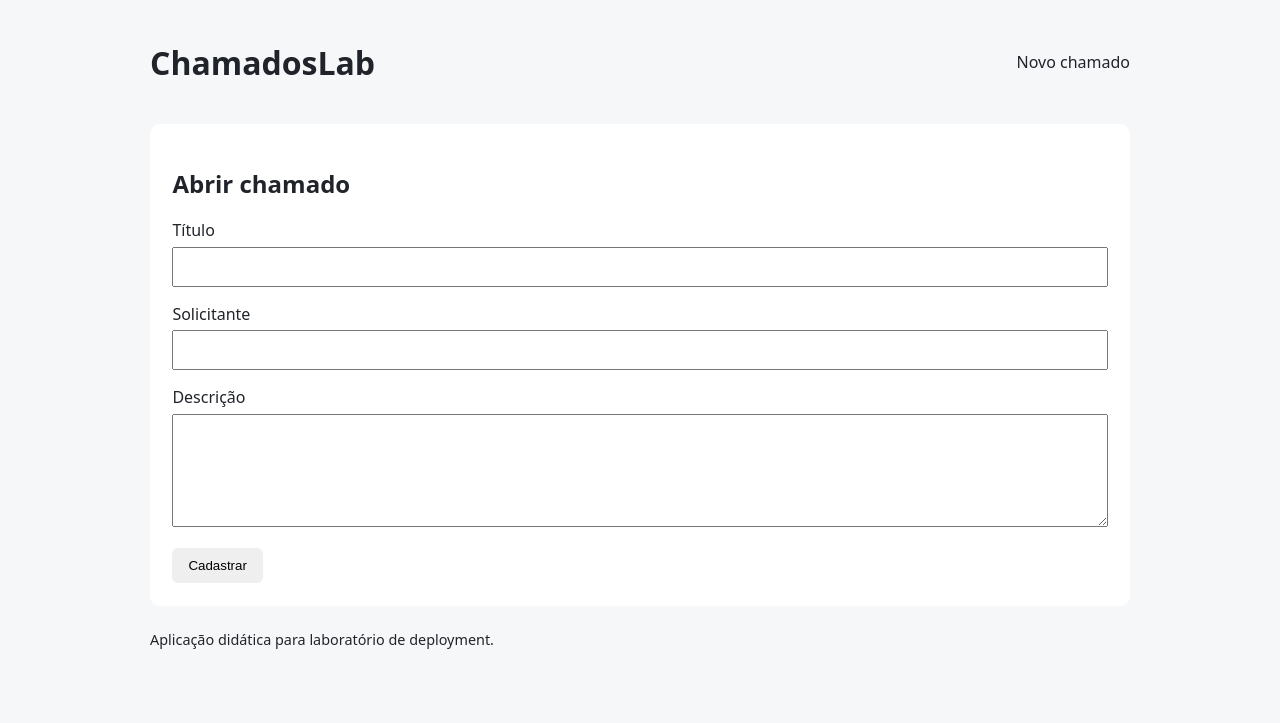
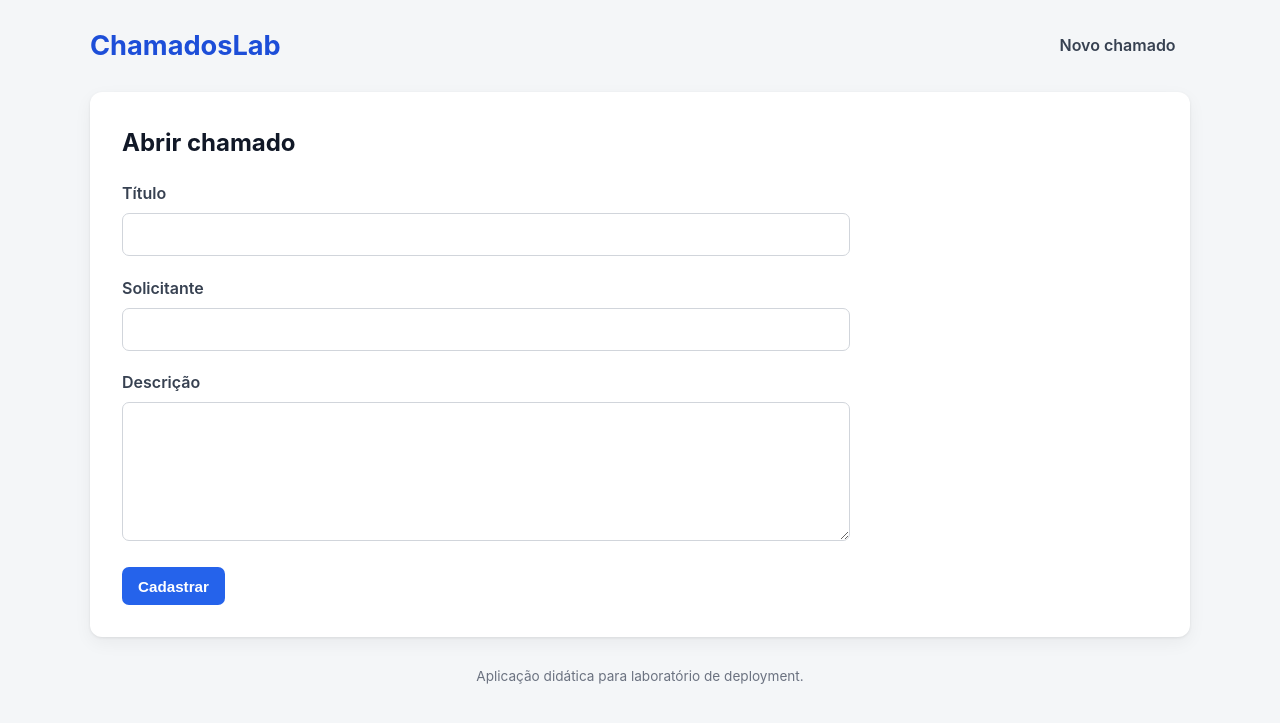
Before and after one commit to luizfelipetux/chamados-lab, a Flask app: page /chamados/novo in a window 1280 px wide. Shown: the top 723 px of the page. Run offline with Flask 3, Linux system fonts and the light colour scheme.

Commit message:
Update CSS styles for layout and design improvements

```diff
--- a/static/style.css
+++ b/static/style.css
@@ -1,46 +1,316 @@
+/* =========================
+   ChamadosLab - estilo geral
+   ========================= */
+{
+    box-sizing: border-box;
+}
+
 body {
-    font-family: system-ui, sans-serif;
-    max-width: 980px;
+    font-family: Inter, system-ui, -apple-system, BlinkMacSystemFont, "Segoe UI", sans-serif;
+    max-width: 1100px;
     margin: 0 auto;
-    padding: 0 1rem;
-    background: #f6f7f9;
-    color: #20242a;
+    padding: 0 1.2rem;
+    background: #f4f6f8;
+    color: #1f2937;
+    line-height: 1.6;
 }
+
+/* =========================
+   Cabeçalho
+   ========================= */
+
 header {
     display: flex;
     justify-content: space-between;
     align-items: center;
-    padding: 1.2rem 0;
+    padding: 1.5rem 0;
 }
-header a { text-decoration: none; color: inherit; }
+
+header h1 {
+    margin: 0;
+    font-size: 1.7rem;
+    font-weight: 700;
+}
+
+header h1 a {
+    color: #1d4ed8;
+    text-decoration: none;
+}
+
+header nav a {
+    color: #374151;
+    text-decoration: none;
+    font-weight: 600;
+    padding: 0.55rem 0.9rem;
+    border-radius: 6px;
+    transition: background 0.2s;
+}
+
+header nav a:hover {
+    background: #e5e7eb;
+}
+
+
+/* =========================
+   Conteúdo principal
+   ========================= */
+
 main {
-    background: white;
-    padding: 1.4rem;
-    border-radius: 10px;
+    background: #ffffff;
+    padding: 2rem;
+    border-radius: 12px;
+    box-shadow:
+        0 1px 3px rgba(0, 0, 0, 0.08),
+        0 6px 18px rgba(0, 0, 0, 0.05);
 }
+
+/* =========================
+   Títulos
+   ========================= */
+h2 {
+    margin-top: 0;
+    margin-bottom: 0.5rem;
+    font-size: 1.5rem;
+    color: #111827;
+}
+p {
+    color: #4b5563;
+}
+
+/* =========================
+   Área superior das páginas
+   ========================= */
 .topo {
     display: flex;
     justify-content: space-between;
     align-items: center;
+    gap: 1rem;
+    margin-bottom: 1.5rem;
 }
-table { width: 100%; border-collapse: collapse; }
-th, td { text-align: left; padding: .7rem; border-bottom: 1px solid #ddd; }
-label { display: block; margin: 1rem 0; }
-input, textarea, select {
-    width: 100%;
-    box-sizing: border-box;
-    padding: .65rem;
-    margin-top: .35rem;
-}
-button, .botao {
+
+/* =========================
+   Botões
+   ========================= */
+button,
+.botao {
     display: inline-block;
-    padding: .65rem 1rem;
-    border: 0;
-    border-radius: 6px;
+    padding: 0.65rem 1rem;
+    border: none;
+    border-radius: 7px;
+    background: #2563eb;
+    color: white;
+    font-size: 0.95rem;
+    font-weight: 600;
     cursor: pointer;
     text-decoration: none;
+    transition:
+        background 0.2s,
+        transform 0.1s;
 }
-.erro { padding: .7rem; border: 1px solid #aaa; }
-dt { font-weight: 700; margin-top: .8rem; }
-dd { margin-left: 0; }
-footer { padding: 1.5rem 0; font-size: .9rem; }
+
+button:hover,
+.botao:hover {
+    background: #1d4ed8;
+}
+
+button:active,
+.botao:active {
+    transform: translateY(1px);
+}
+
+/* =========================
+   Tabela de chamados
+   ========================= */
+table {
+    width: 100%;
+    border-collapse: collapse;
+    margin-top: 1rem;
+    background: white;
+    border-radius: 8px;
+    overflow: hidden;
+}
+
+thead {
+    background: #f3f4f6;
+}
+
+th {
+    font-size: 0.85rem;
+    text-transform: uppercase;
+    letter-spacing: 0.03em;
+    color: #4b5563;
+}
+
+th,
+td {
+    text-align: left;
+    padding: 0.9rem 1rem;
+    border-bottom: 1px solid #e5e7eb;
+}
+
+tbody tr {
+    transition: background 0.15s;
+}
+
+tbody tr:hover {
+    background: #f9fafb;
+}
+
+tbody tr:last-child td {
+    border-bottom: none;
+}
+
+td a {
+    color: #2563eb;
+    font-weight: 600;
+    text-decoration: none;
+}
+
+td a:hover {
+    text-decoration: underline;
+}
+
+
+/* =========================
+   Status
+   ========================= */
+
+.status {
+    display: inline-block;
+    padding: 0.25rem 0.65rem;
+    border-radius: 999px;
+    background: #e0e7ff;
+    color: #3730a3;
+    font-size: 0.82rem;
+    font-weight: 600;
+}
+
+/* =========================
+   Formulários
+   ========================= */
+
+form {
+    max-width: 700px;
+}
+
+label {
+    display: block;
+    margin: 1.2rem 0;
+    color: #374151;
+    font-weight: 600;
+}
+
+input,
+textarea,
+select {
+    width: 100%;
+    margin-top: 0.4rem;
+    padding: 0.7rem 0.8rem;
+    border: 1px solid #d1d5db;
+    border-radius: 7px;
+    background: white;
+    color: #111827;
+    font-family: inherit;
+    font-size: 0.95rem;
+    transition:
+        border 0.2s,
+        box-shadow 0.2s;
+}
+
+input:focus,
+textarea:focus,
+select:focus {
+    outline: none;
+    border-color: #2563eb;
+    box-shadow: 0 0 0 3px rgba(37, 99, 235, 0.12);
+}
+
+textarea {
+    resize: vertical;
+}
+
+
+/* =========================
+   Mensagem de erro
+   ========================= */
+
+.erro {
+    padding: 0.8rem 1rem;
+    margin: 1rem 0;
+    border-left: 4px solid #dc2626;
+    background: #fef2f2;
+    color: #991b1b;
+    border-radius: 6px;
+}
+
+
+/* =========================
+   Detalhes do chamado
+   ========================= */
+
+dl {
+    margin-top: 1.5rem;
+}
+
+dt {
+    margin-top: 1rem;
+
+    color: #6b7280;
+
+    font-size: 0.85rem;
+    font-weight: 600;
+
+    text-transform: uppercase;
+}
+
+dd {
+    margin-left: 0;
+    margin-top: 0.2rem;
+    color: #111827;
+}
+
+
+/* =========================
+   Rodapé
+   ========================= */
+
+footer {
+    padding: 1.8rem 0;
+    text-align: center;
+    color: #6b7280;
+    font-size: 0.85rem;
+}
+
+/* =========================
+   Responsividade
+   ========================= */
+
+@media (max-width: 700px) {
+    body {
+        padding: 0 0.8rem;
+    }
+
+    header {
+        align-items: flex-start;
+        gap: 1rem;
+    }
+
+    main {
+        padding: 1.2rem;
+    }
+
+    .topo {
+        flex-direction: column;
+        align-items: flex-start;
+    }
+
+    table {
+        display: block;
+        overflow-x: auto;
+    }
+
+    th,
+    td {
+        white-space: nowrap;
+    }
+}
```
